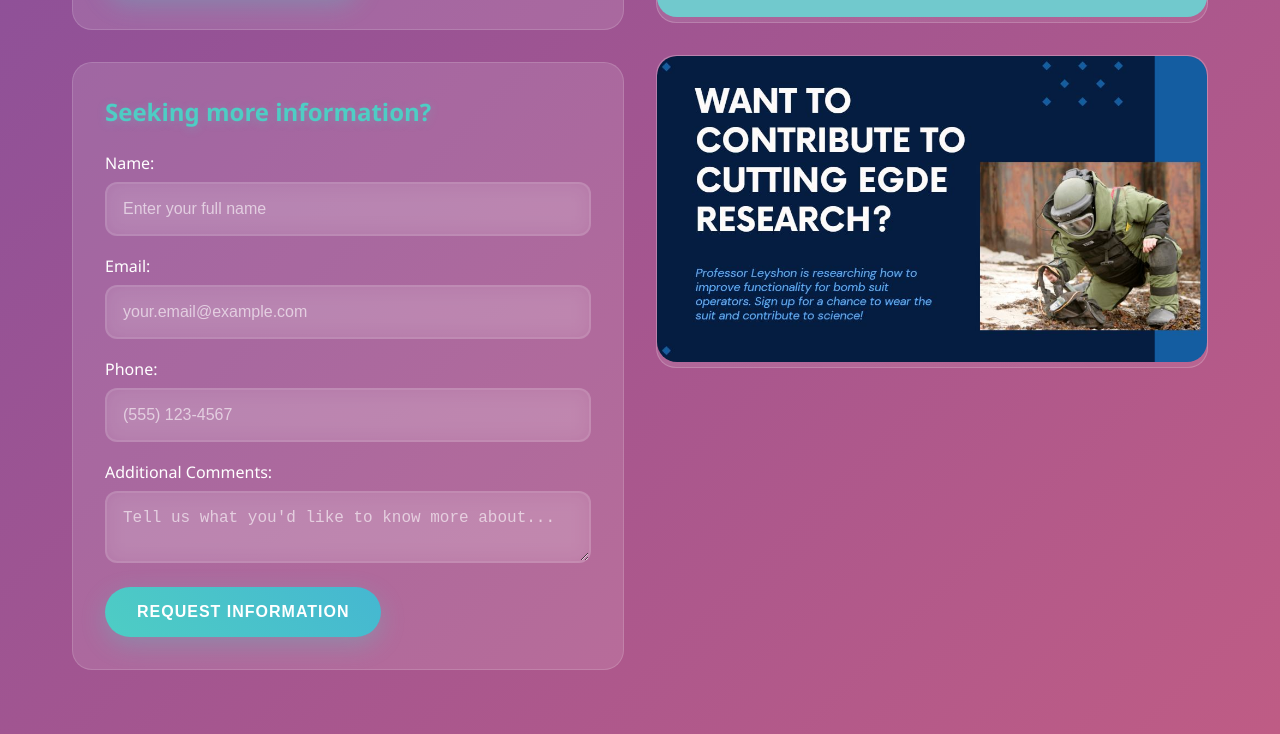
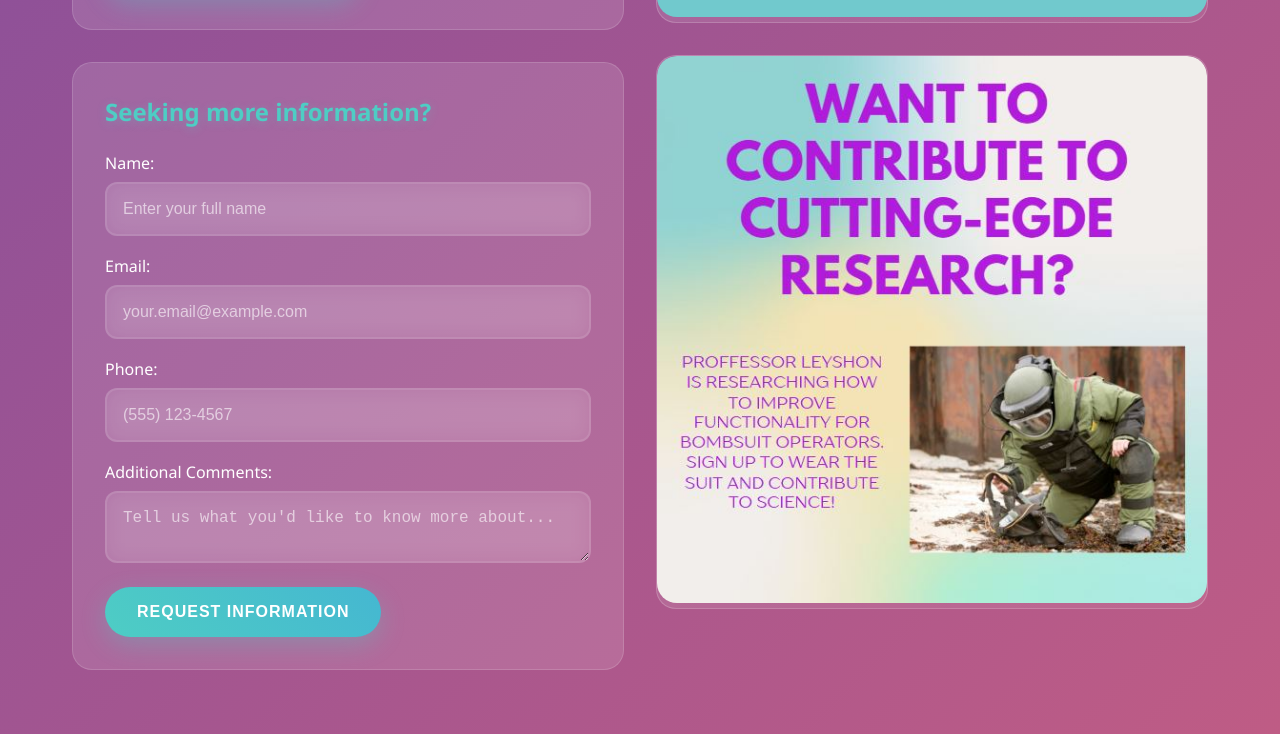
Before and after one commit to JessicaDouthit00/hhpresearch1, a website: page index.html in a window 1280 px wide. Shown: the part 899-1633 px from the top of the page. Drawn offline with Linux system fonts and the light colour scheme.

Commit message:
Update index.html

```diff
--- a/index.html
+++ b/index.html
@@ -451,7 +451,7 @@
         <img src="at3.JPG" alt="Bombsuit Research Image 2">
       </div>
       <div class="image-container">
-        <img src="new.JPG" alt="Bombsuit Research Image">
+        <img src="at4.JPG" alt="Bombsuit Research Image">
       </div>
     </div>
   </div>
```
